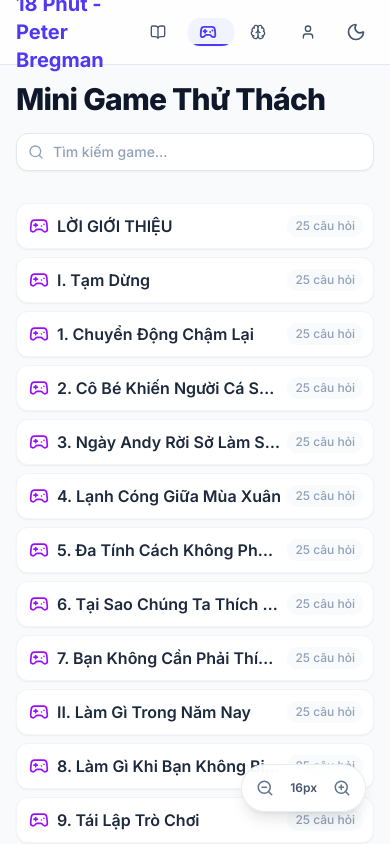
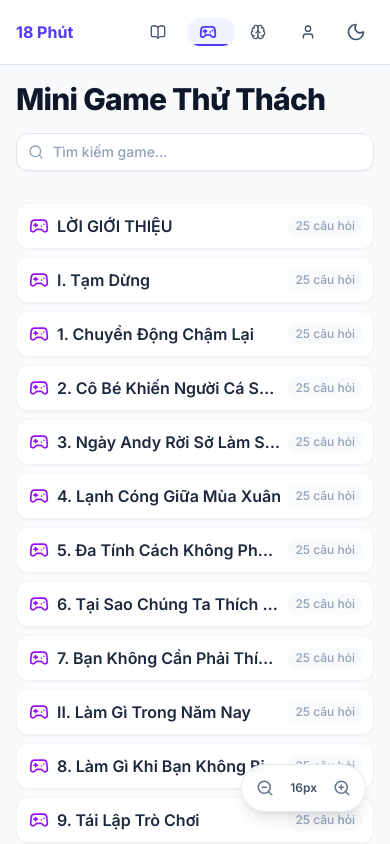
Before and after one commit to ttminh27/18phut, a Next.js app: page /quizzes in a window 390 px wide. Shown: the top 844 px of the page. Built offline with nearby package versions, Linux system fonts and the light colour scheme.

Commit message:
style: make layout header title responsive on mobile screens

```diff
--- a/src/app/layout.tsx
+++ b/src/app/layout.tsx
@@ -52,8 +52,9 @@ export default function RootLayout({
         <div className="flex flex-col min-h-screen">
           <header className="sticky top-0 z-50 bg-white/80 dark:bg-slate-900/80 backdrop-blur-md border-b border-slate-200 dark:border-slate-800 transition-colors">
             <div className="max-w-4xl mx-auto px-4 h-16 flex items-center justify-between">
-              <Link href="/" className="text-xl font-bold text-indigo-600 dark:text-indigo-400">
-                18 Phút - Peter Bregman
+              <Link href="/" className="font-bold text-indigo-600 dark:text-indigo-400 whitespace-nowrap">
+                <span className="inline sm:hidden text-base">18 Phút</span>
+                <span className="hidden sm:inline text-xl">18 Phút - Peter Bregman</span>
               </Link>
               <Navbar />
             </div>
```
